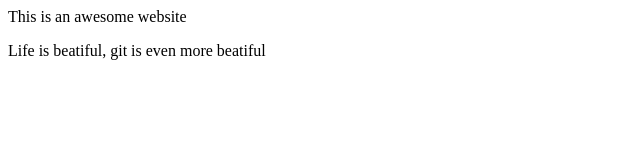
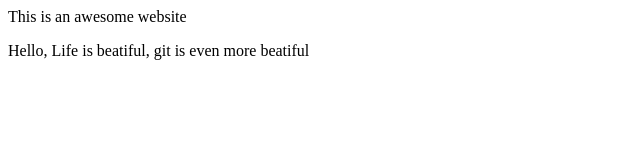
Before and after one commit to JuniorAbdulaziz/Greate-Learning, a plain HTML site: page index.html in a window 1280 px wide. Shown: the full height of the page, 0-640 px from the left. Drawn offline with Linux system fonts and the light colour scheme.

Commit message:
added a hello to index.html

```diff
--- a/index.html
+++ b/index.html
@@ -6,6 +6,6 @@ Sample git course
 This is an awesome website
 </head>
 <p>
-Life is beatiful, git is even more beatiful
+Hello, Life is beatiful, git is even more beatiful
 </p>
 </html>
```
